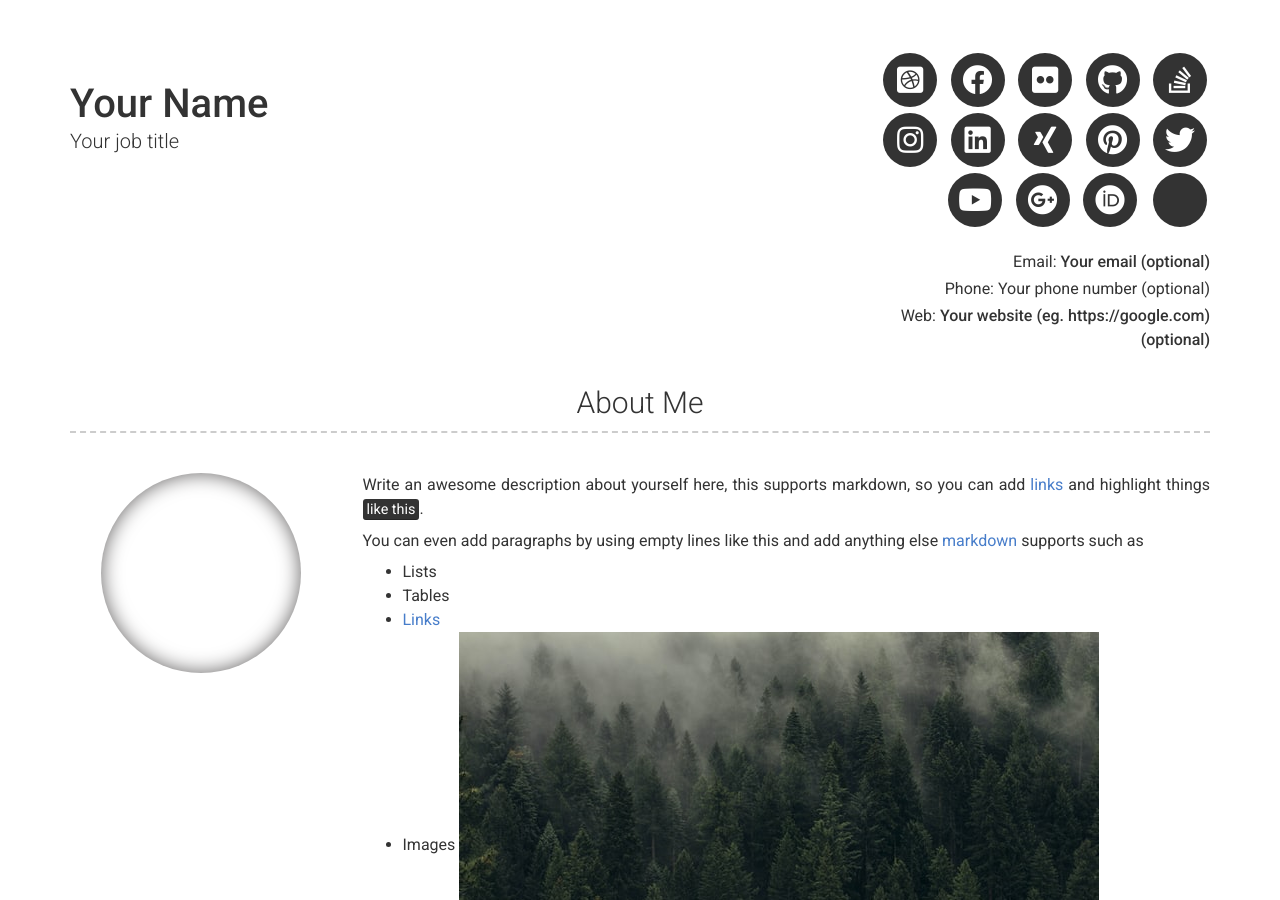
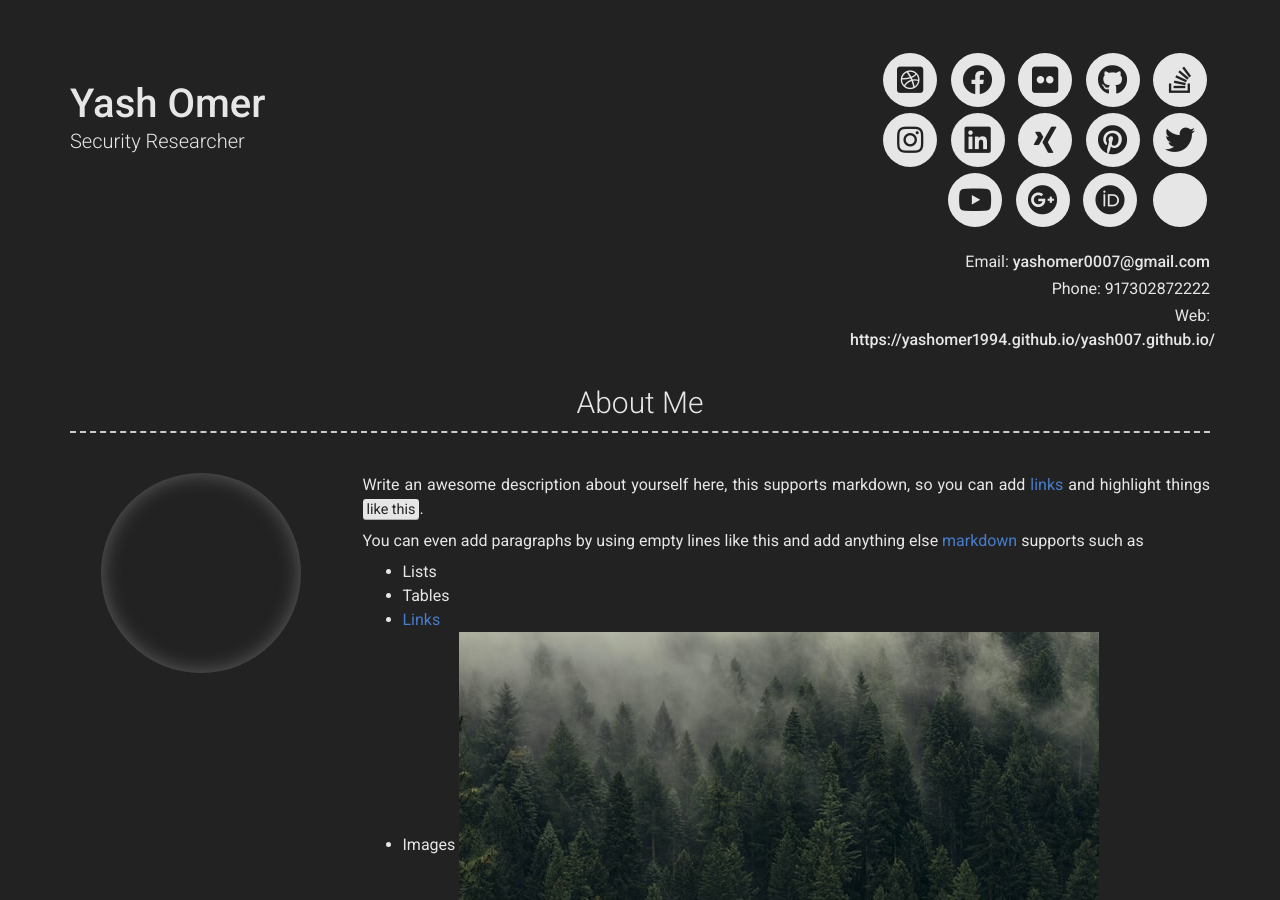
Before and after one commit to yashomer1994/Resume, a Jekyll site: the page built from index.md, in a window 1280 px wide and 900 px high. Built offline with Jekyll 4.4.1, drawn with Linux system fonts in a browser that asks for light colours; nearby versions of some CDN libraries; some of the changed text lies outside the part shown.

Commit message:
Update _config.yml

```diff
--- a/_config.yml
+++ b/_config.yml
@@ -6,21 +6,21 @@ repository: Git repository where your resume will be hosted, only required if yo
 version: 2
 
 # Personal info
-name: Your Name
-title: Your job title
-email: Your email (optional)
+name: Yash Omer
+title: Security Researcher
+email: yashomer0007@gmail.com
 # email_title: Email (Email title override)
-phone: Your phone number (optional)
+phone: +917302872222
 # phone_title: Phone (Phone title override)
-website: Your website (eg. https://google.com)(optional)
+website: https://yashomer1994.github.io/yash007.github.io/
 # website_title: Web (Website title override)
 
 # Dark Mode (true/false/never)
-darkmode: false
+darkmode: true
 
 # Social links
-twitter_username: jekyllrb
-github_username:  jekyll
+twitter_username: yash_omer
+github_username:  https:/yashomer1994
 stackoverflow_username: "00000001"
 dribbble_username: jekyll
 facebook_username: jekyll
```
